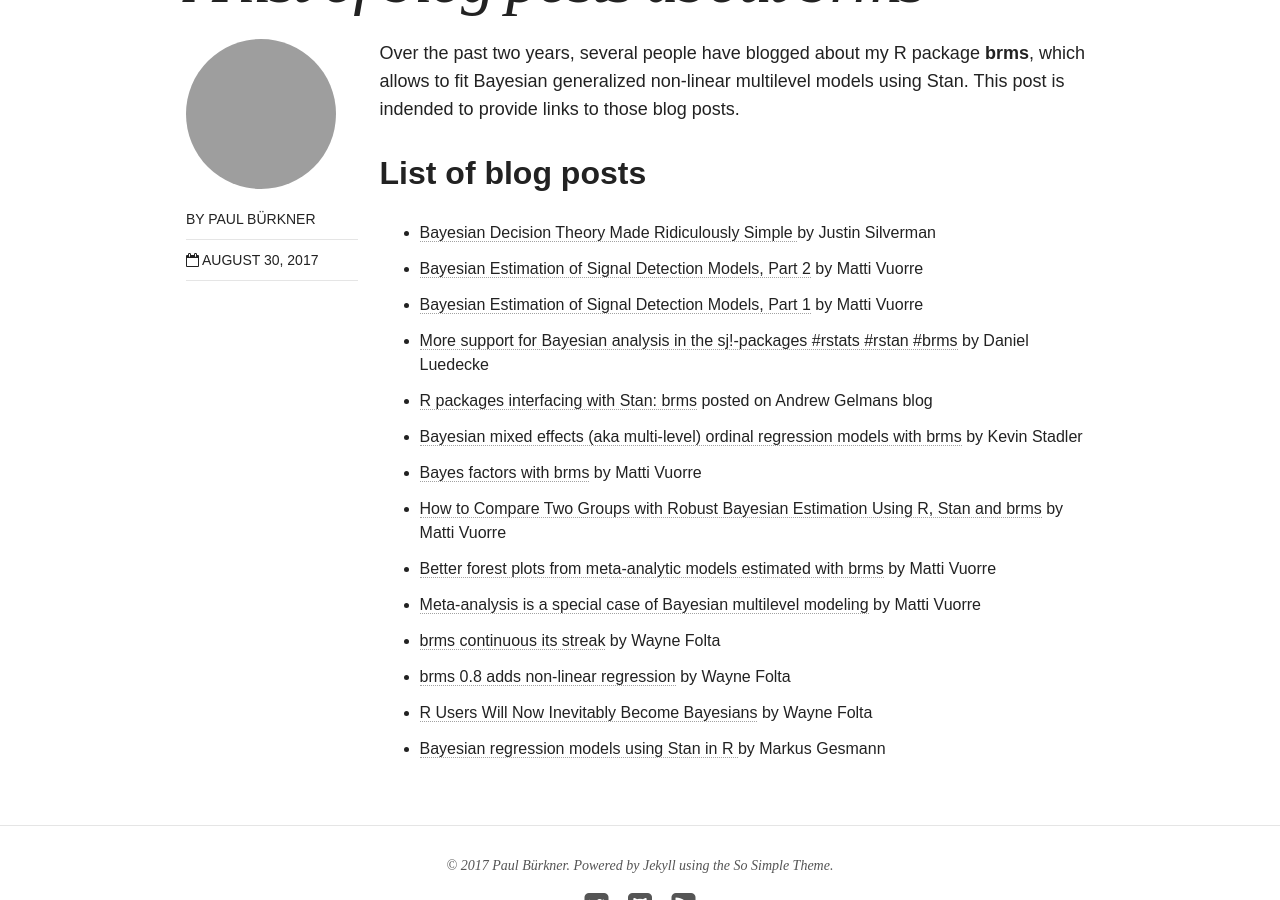
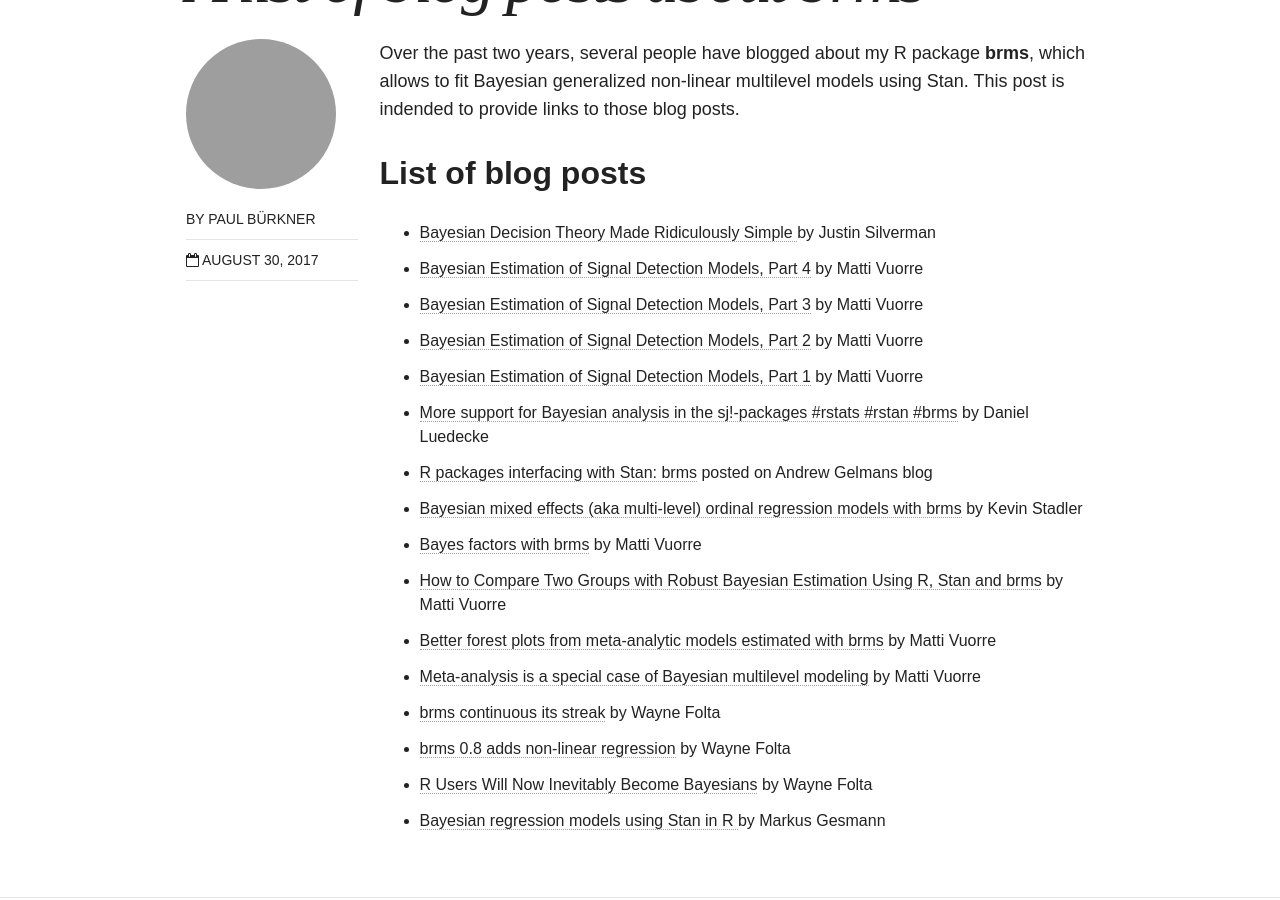
Before and after one commit to paul-buerkner/paul-buerkner.github.io, a Jekyll site: the page built from _posts/blog/2017-08-30-old-brms-blogposts.md, in a window 1280 px wide and 900 px high, scrolled down 533 px. Built offline with Jekyll 4.4.1, drawn with Linux system fonts in a browser that asks for light colours; nearby versions of some CDN libraries.

Commit message:
update list of brms blog posts

```diff
--- a/_posts/blog/2017-08-30-old-brms-blogposts.md
+++ b/_posts/blog/2017-08-30-old-brms-blogposts.md
@@ -14,6 +14,8 @@ Over the past two years, several people have blogged about my R package **brms**
 ## List of blog posts
 
 - [Bayesian Decision Theory Made Ridiculously Simple ](http://www.statsathome.com/2017/10/12/bayesian-decision-theory-made-ridiculously-simple/) by Justin Silverman
+- [Bayesian Estimation of Signal Detection Models, Part 4](https://vuorre.netlify.com/post/2017/bayesian-estimation-of-signal-detection-theory-models-part-4/) by Matti Vuorre
+- [Bayesian Estimation of Signal Detection Models, Part 3](https://vuorre.netlify.com/post/2017/bayesian-estimation-of-signal-detection-theory-models-part-3/) by Matti Vuorre
 - [Bayesian Estimation of Signal Detection Models, Part 2](https://vuorre.netlify.com/post/2017/bayesian-estimation-of-signal-detection-theory-models-part-2/) by Matti Vuorre
 - [Bayesian Estimation of Signal Detection Models, Part 1](https://vuorre.netlify.com/post/2017/bayesian-estimation-of-signal-detection-theory-models-part-1/) by Matti Vuorre
 - [More support for Bayesian analysis in the sj!-packages #rstats #rstan #brms](https://strengejacke.wordpress.com/2017/10/11/more-support-for-bayesian-analysis-in-the-sj-packages-rstats-rstan-brms/) by Daniel Luedecke
```
